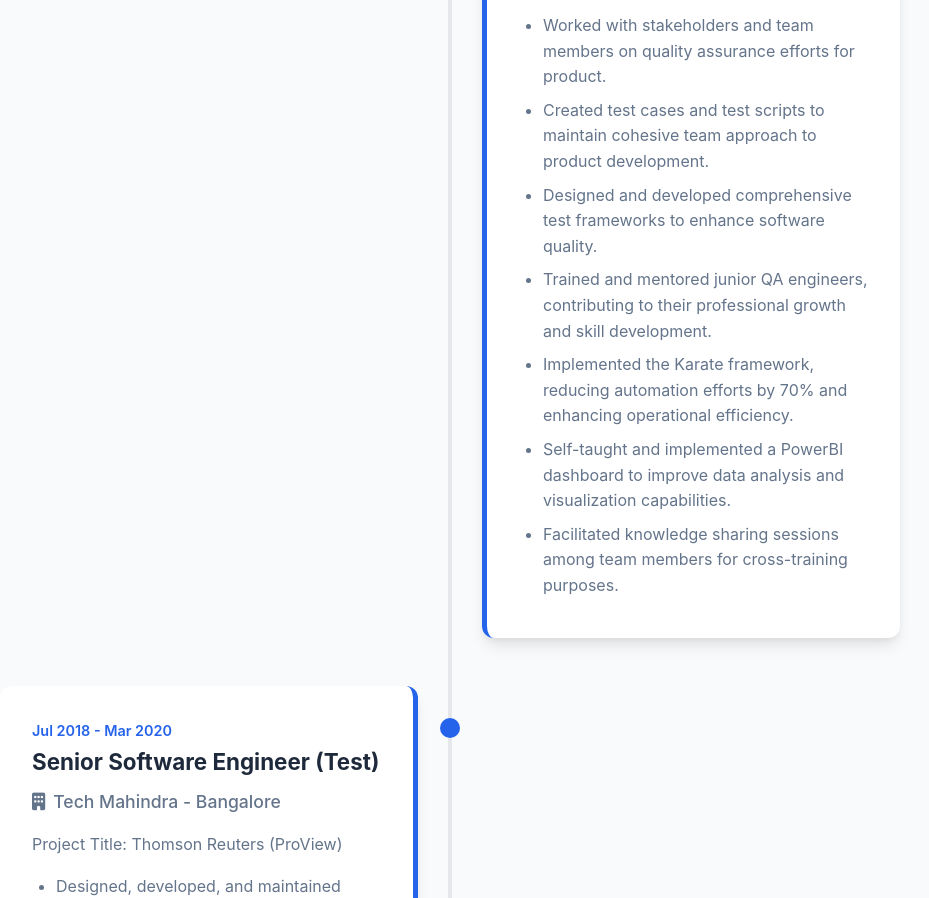
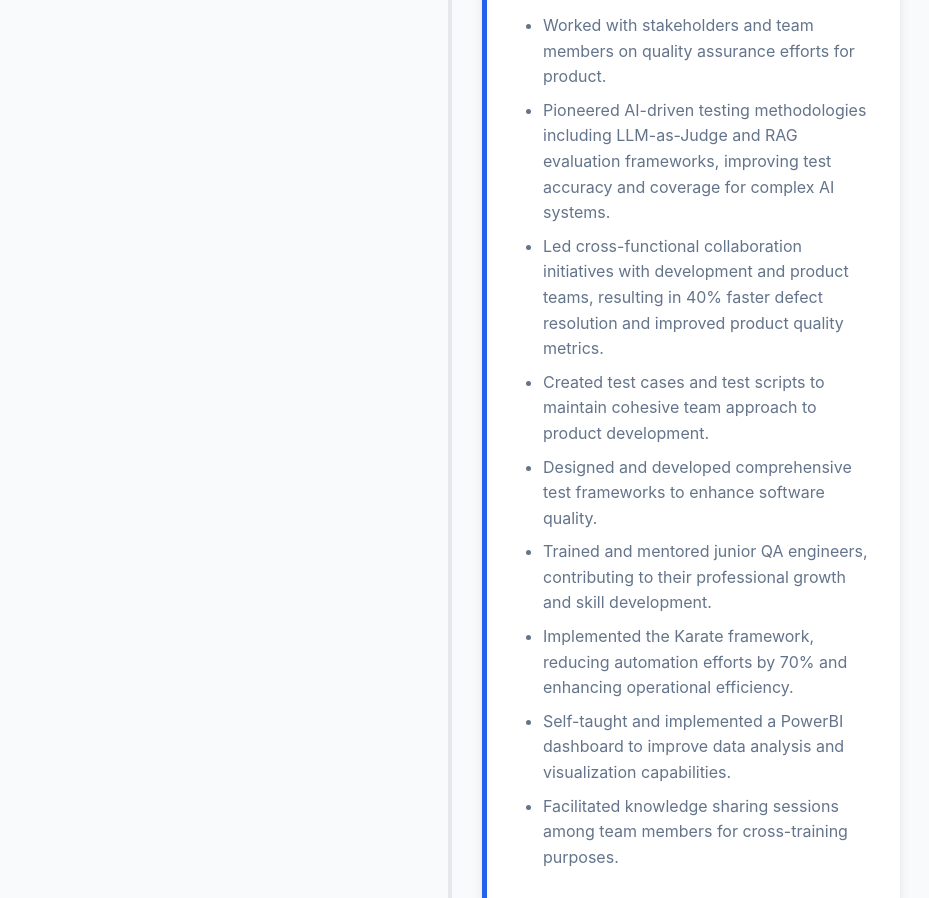
Before and after one commit to param-resume/param-resume.github.io, a plain HTML site: page index.html in a window 1280 px wide. Shown: the part 2406-3304 px from the top of the page, without its empty margins (190-1119 px from the left). Drawn offline with Linux system fonts and the light colour scheme.

Commit message:
Update index.html

```diff
--- a/index.html
+++ b/index.html
@@ -1050,6 +1050,8 @@
                     <p class="experience-description">Clarivate is a British-American publicly traded analytics company that specializes in providing transformative intelligence across various sectors, including academia, intellectual property, and life sciences.</p>
                     <ul class="experience-points">
                         <li>Worked with stakeholders and team members on quality assurance efforts for product.</li>
+						<li>Pioneered AI-driven testing methodologies including LLM-as-Judge and RAG evaluation frameworks, improving test accuracy and coverage for complex AI systems.</li>
+                        <li>Led cross-functional collaboration initiatives with development and product teams, resulting in 40% faster defect resolution and improved product quality metrics.</li>
                         <li>Created test cases and test scripts to maintain cohesive team approach to product development.</li>
                         <li>Designed and developed comprehensive test frameworks to enhance software quality.</li>
                         <li>Trained and mentored junior QA engineers, contributing to their professional growth and skill development.</li>
```
